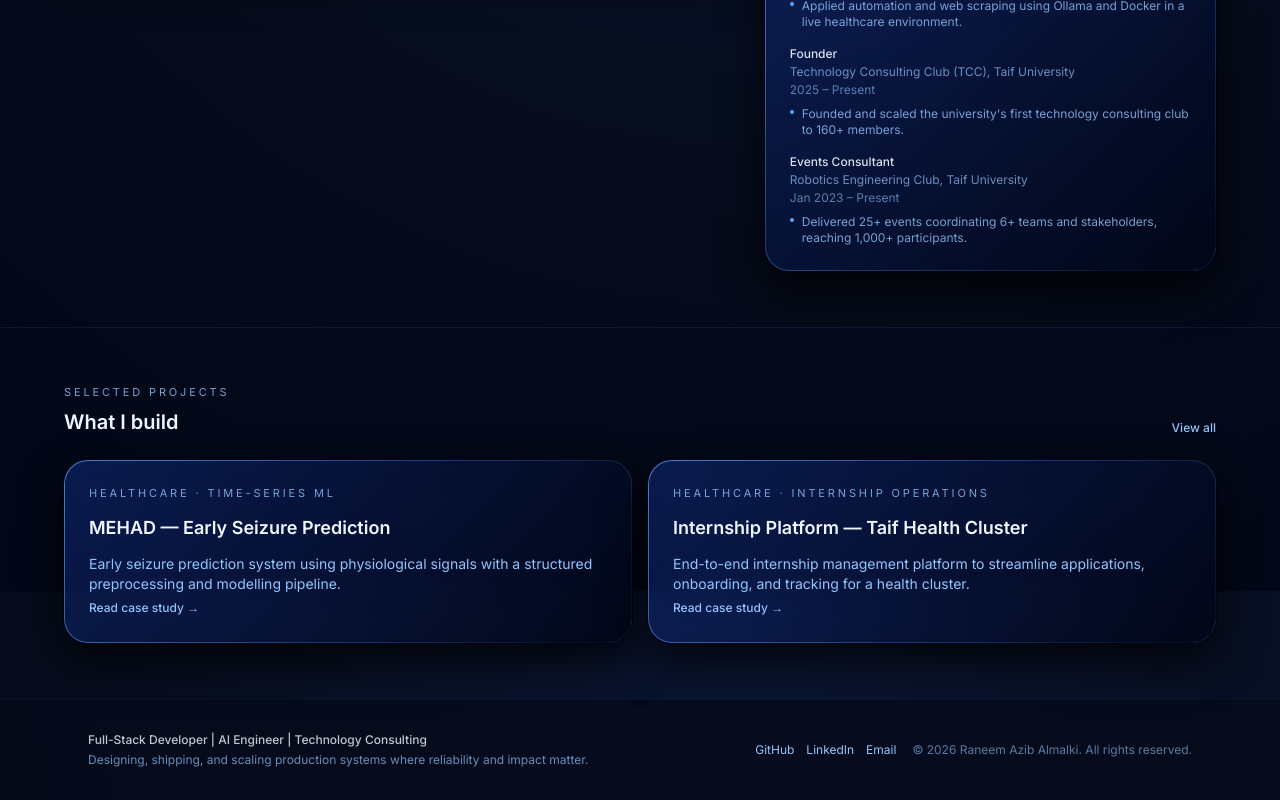
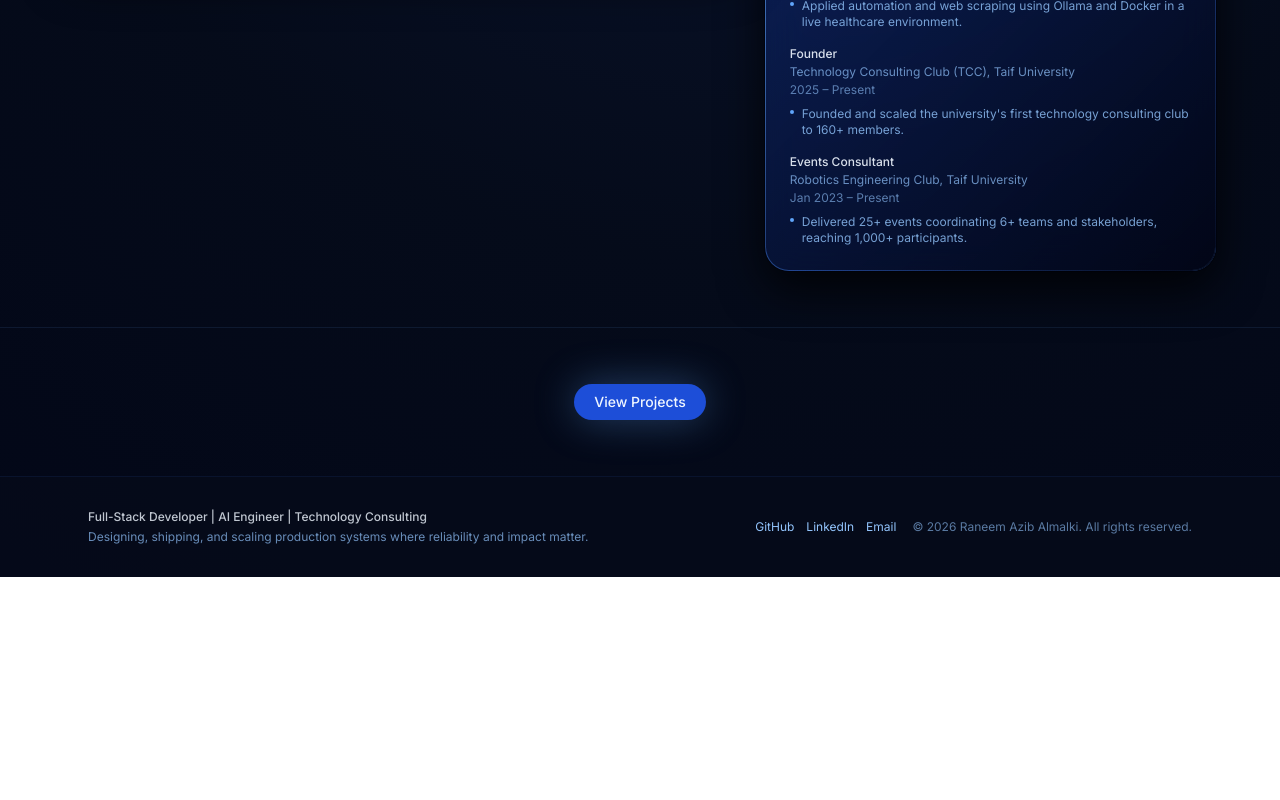
Before and after one commit to Rnemel/portfolio, a Next.js app: page / in a window 1280 px wide. Shown: the part 497-1297 px from the top of the page. After the commit the page ends 1074 px from the top, so only its background shows below. Built offline with nearby package versions, Linux system fonts and the light colour scheme.

Commit message:
Replace homepage projects with button

```diff
--- a/src/app/page.tsx
+++ b/src/app/page.tsx
@@ -5,7 +5,6 @@ import { Button } from '@/components/ui/button';
 import { Card } from '@/components/ui/card';
 import { FadeIn, Section } from '@/components/section';
 import { profile } from '@/data/profile';
-import { projects } from '@/data/projects';
 
 export const metadata: Metadata = {
   title: 'Raneem Azib Almalki | Computer Science Senior',
@@ -14,7 +13,6 @@ export const metadata: Metadata = {
 };
 
 export default function HomePage() {
-  const featuredProjects = projects.slice(0, 2);
   const emailLabel = profile.links.email.replace('mailto:', '');
 
   return (
@@ -140,40 +138,12 @@ export default function HomePage() {
         </FadeIn>
       </Section>
 
-      <Section id="projects" className="pt-0">
+      <Section className="pt-0">
         <FadeIn>
-          <div className="flex flex-col gap-6">
-            <div className="flex items-end justify-between gap-4">
-              <div className="space-y-2">
-                <p className="text-[11px] uppercase tracking-[0.26em] text-muted/80">
-                  Selected projects
-                </p>
-                <h2 className="text-xl font-semibold text-text">What I build</h2>
-              </div>
-              <Link href="/projects" className="text-xs font-medium text-muted hover:text-accent">
-                View all
-              </Link>
-            </div>
-
-            <div className="grid gap-4 md:grid-cols-2">
-              {featuredProjects.map((project) => (
-                <Card key={project.slug} className="bg-surface/70">
-                  <div className="border-gradient-inner space-y-3">
-                    <p className="text-[11px] uppercase tracking-[0.26em] text-muted/80">
-                      {project.sector}
-                    </p>
-                    <h3 className="text-lg font-semibold text-text">{project.title}</h3>
-                    <p className="text-sm text-muted">{project.tagline}</p>
-                    <Link
-                      href={`/projects/${project.slug}`}
-                      className="text-xs font-medium text-muted hover:text-accent"
-                    >
-                      Read case study →
-                    </Link>
-                  </div>
-                </Card>
-              ))}
-            </div>
+          <div className="flex justify-center">
+            <Link href="/projects">
+              <Button>View Projects</Button>
+            </Link>
           </div>
         </FadeIn>
       </Section>
```
